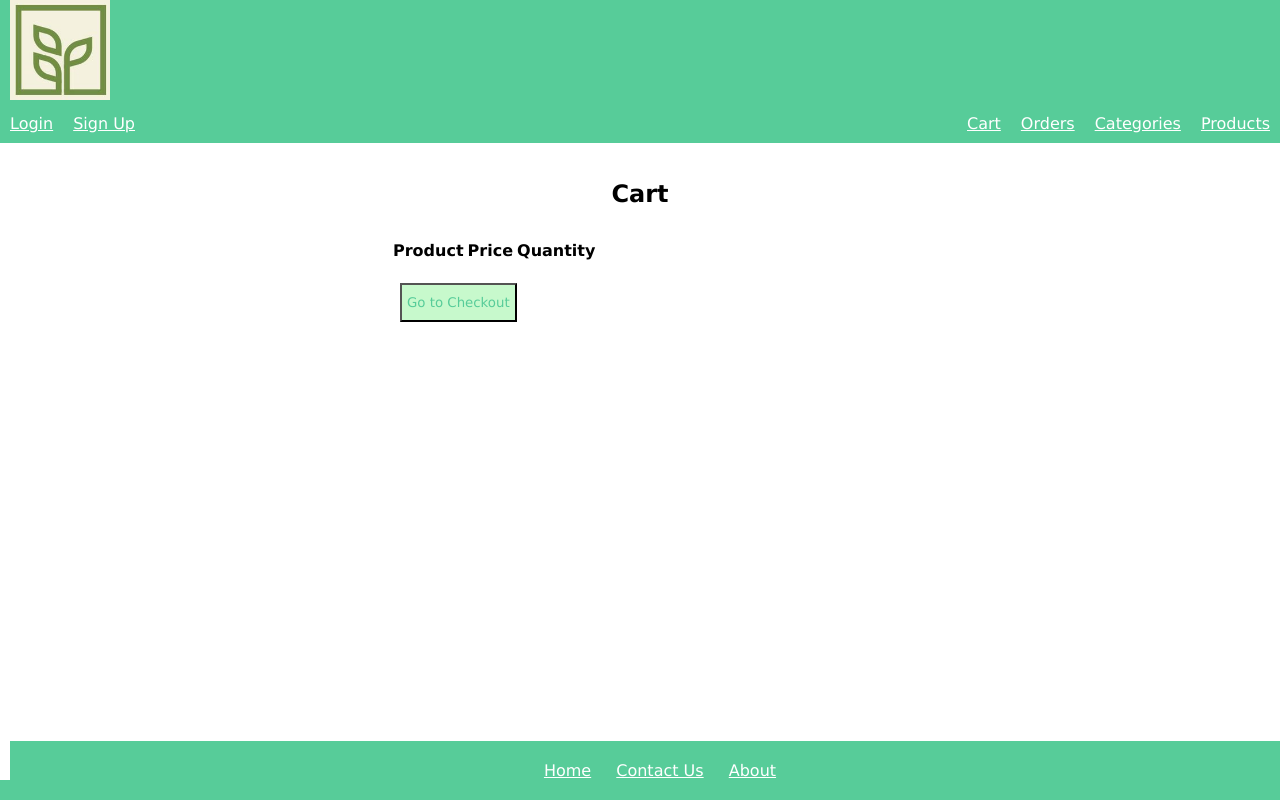
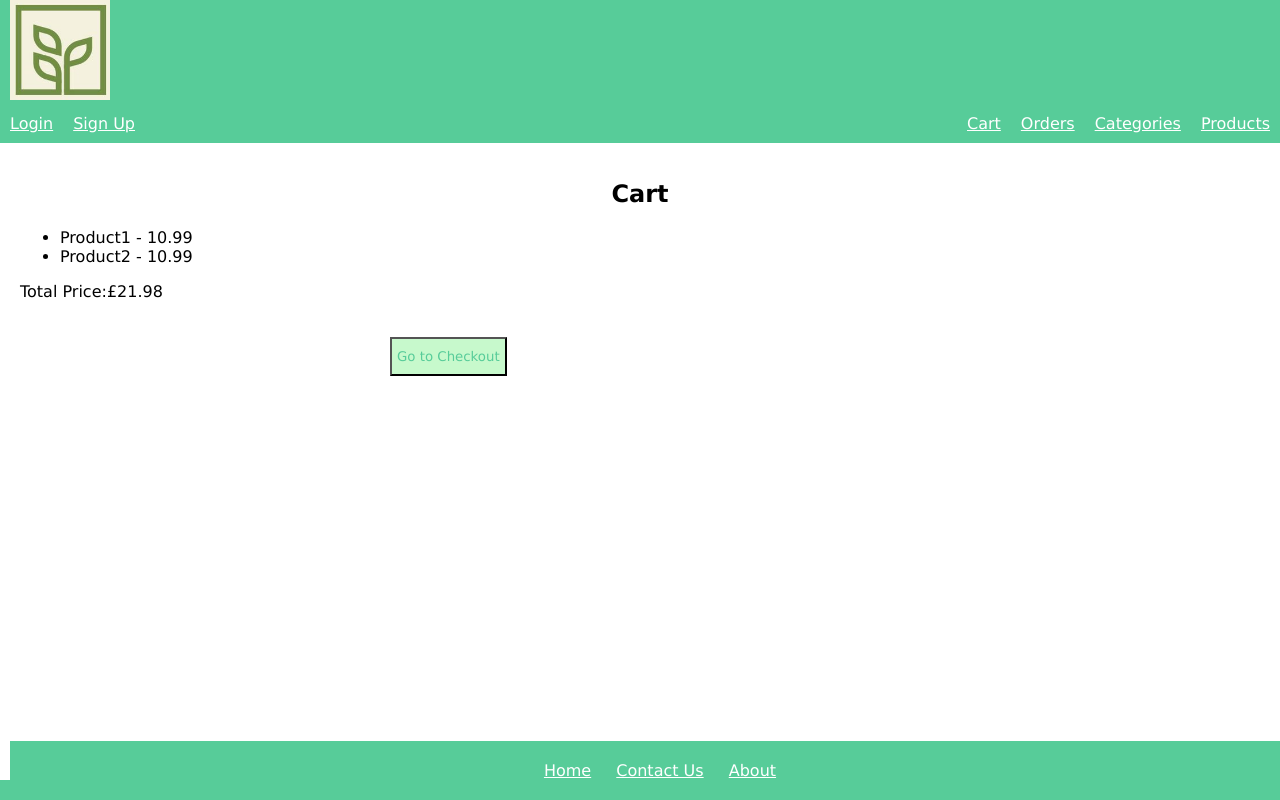
Before and after one commit to c-wright-98/QA_Store, a Flask app: page /cart in a window 1280 px wide. Run offline with Flask 3, Linux system fonts and the light colour scheme; lists and menus that the app fills with data are empty.

Commit message:
Added items to show on cart page!

```diff
--- a/app.py
+++ b/app.py
@@ -112,7 +112,10 @@ def categories():
 
 @app.route('/cart', methods=['GET','POST'])
 def cart():
-    return render_template('cart.html')
+    cart_list = [{"name": "Product1", "price": 10.99},
+                {"name": "Product2", "price": 10.99}]
+    totalprice = sum(item['price'] for item in cart_list)
+    return render_template('cart.html', cart_list=cart_list, totalprice=totalprice)
 
 @app.route('/login', methods=['GET','POST'])
 def login():
--- a/templates/cart.html
+++ b/templates/cart.html
@@ -3,18 +3,15 @@
 {% block content %}
     <div class="cart-content">
         <h2> Cart </h2>
+        <ul>
+            {%for item in cart_list %}
+            <li>{{item.name}} - {{item.price}}</li>
+            {%endfor%}
+        </ul>
+        <p>Total Price:£{{totalprice}}</p>
         <div class="form-content">
             <form action="{{url_for('checkout')}}" method="post">
-                <table>
-                    <tr>
-                        <th>Product</th>
-                        <th>Price</th>
-                        <th>Quantity</th>
-                    </tr>
-                </table>
-                <div class="form-group">
                 <button type="submit"> Go to Checkout </button>
-                </div>
             </form>
         </div>
     </div>
```
